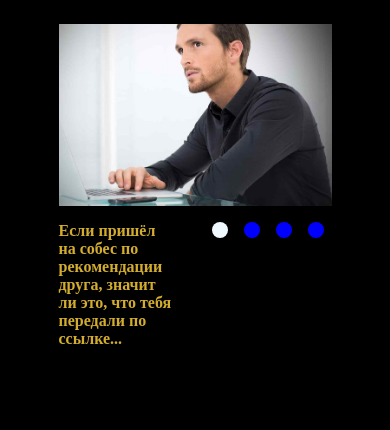
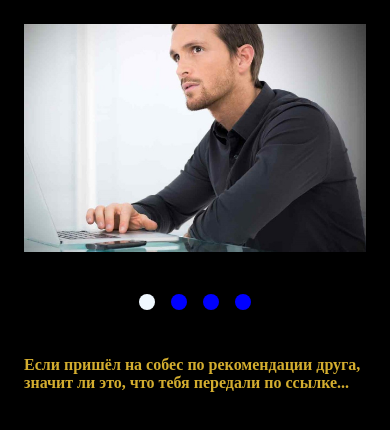
Before and after one commit to Ol4ik88/cssMemSlider, a plain HTML site: page cssMemSlider/index.html in a window 390 px wide. Drawn offline with Linux system fonts and the light colour scheme.

Commit message:
feat: implement slider for mobile  (Fri, May 13, 2022 12:21:23 AM)

```diff
--- a/cssMemSlider/style.css
+++ b/cssMemSlider/style.css
@@ -92,3 +92,21 @@ input {
   #rbt4:checked ~.footer .navigation label[for="rbt4"] span {
     background-color: aliceblue;
   }
+
+  @media screen and (max-width: 575px){
+    .footer {
+      display: flex;
+      flex-direction: column-reverse;
+    }
+
+    .navigation {
+      justify-content: center;
+      padding: 5vh 0;
+    }
+    .wrapper {
+      max-width: 90vw;
+    }
+    h3 {
+      margin: 0;
+    }
+  }
```
